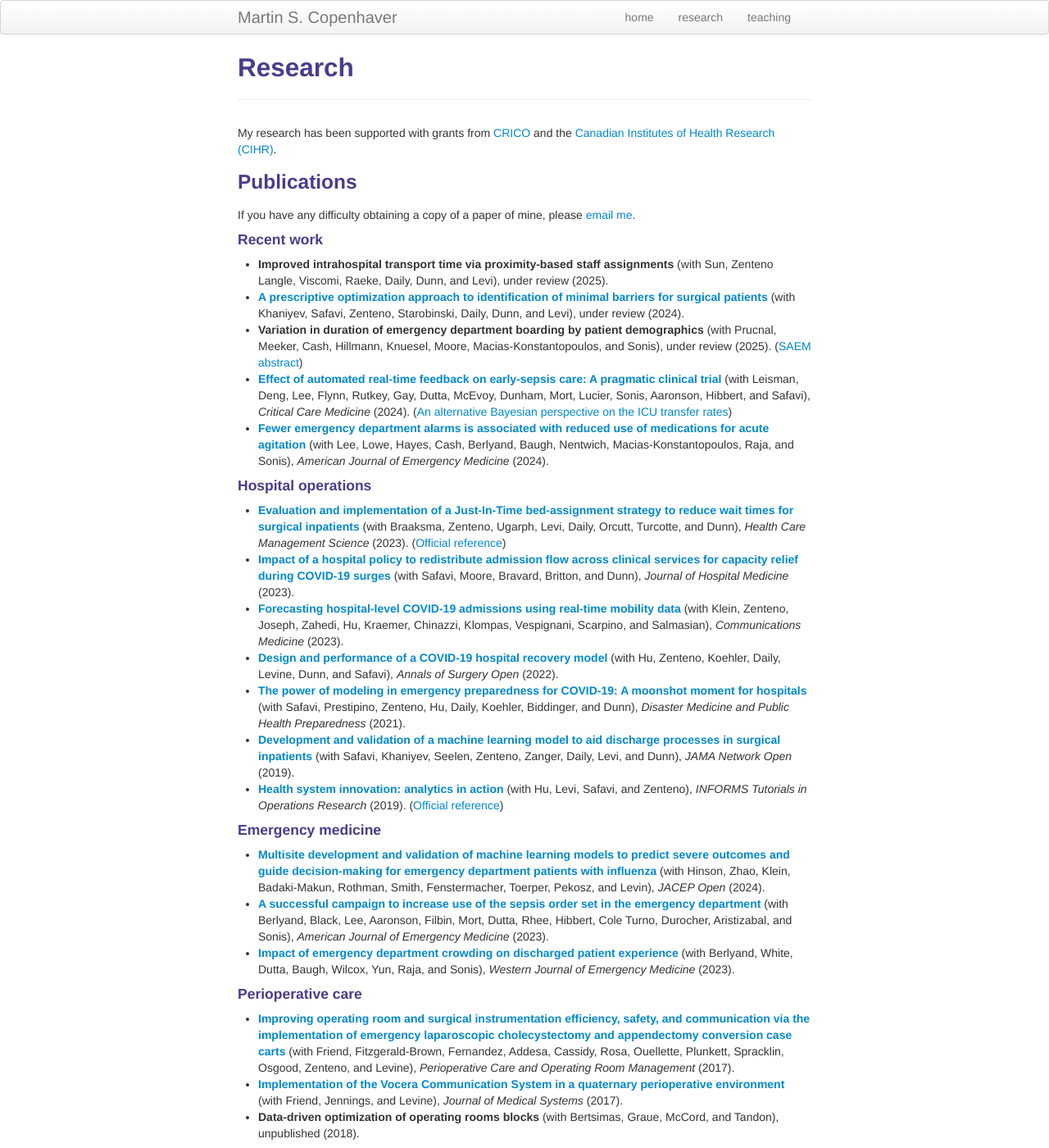
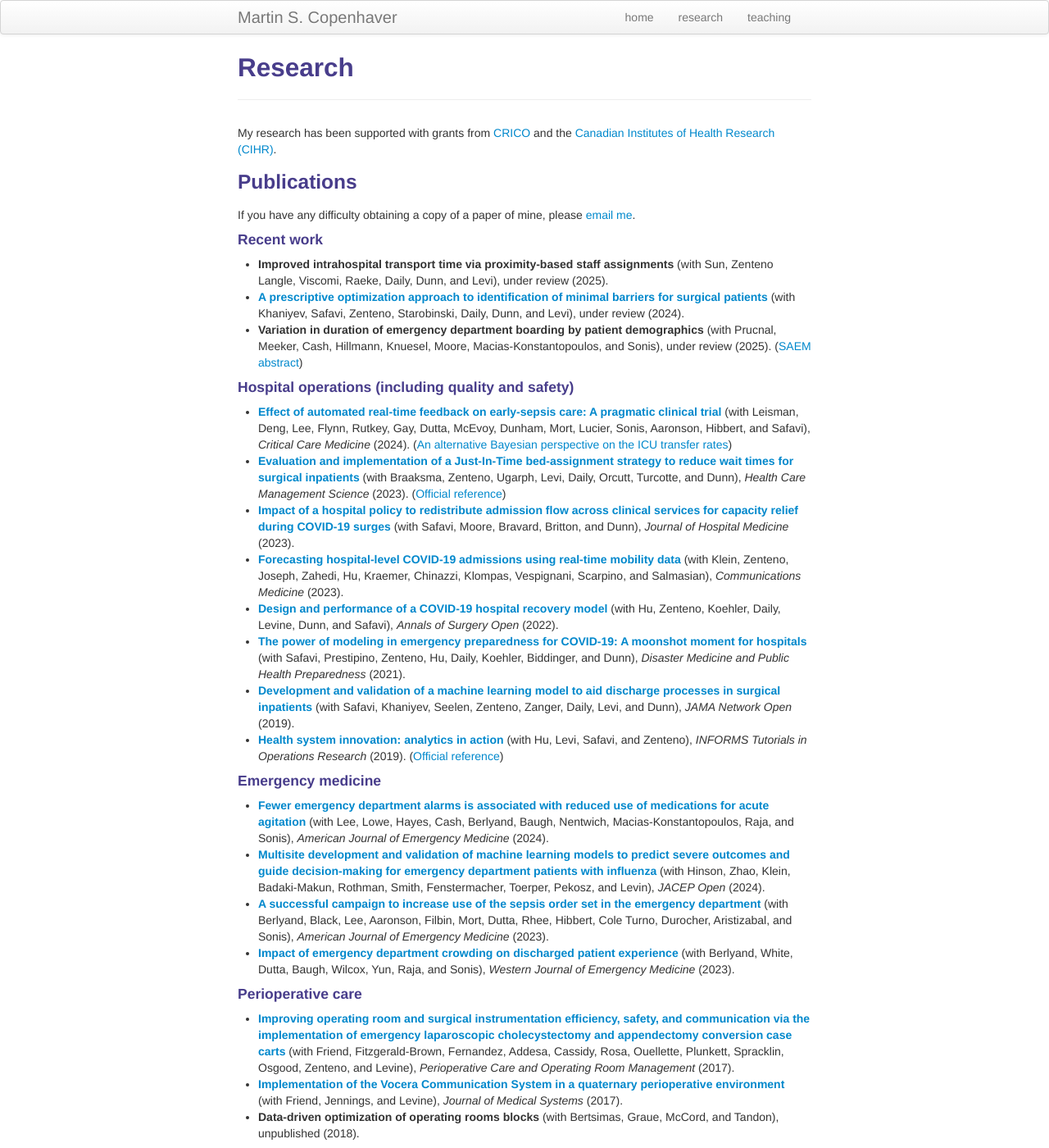
Before and after one commit to martincopenhaver/martincopenhaver.github.io, a Jekyll site: the page built from research.md, in a window 1280 px wide and 1400 px high. Shown: the whole window at 82% size. Built offline with Jekyll 4.4.1, drawn with Linux system fonts in a browser that asks for light colours; part of the change alters nothing that is shown.

Commit message:
Update research.md

```diff
--- a/research.md
+++ b/research.md
@@ -16,10 +16,9 @@ If you have any difficulty obtaining a copy of a paper of mine, please <a href="
 * **Improved intrahospital transport time via proximity-based staff assignments** (with Sun, Zenteno Langle, Viscomi, Raeke, Daily, Dunn, and Levi), under review (2025).
 * [**A prescriptive optimization approach to identification of minimal barriers for surgical patients**](https://www.medrxiv.org/content/10.1101/2023.03.24.23287694.pdf) (with Khaniyev, Safavi, Zenteno, Starobinski, Daily, Dunn, and Levi), under review (2024).
 * **Variation in duration of emergency department boarding by patient demographics** (with Prucnal, Meeker, Cash, Hillmann, Knuesel, Moore, Macias-Konstantopoulos, and Sonis), under review (2025). ([SAEM abstract](https://www.annemergmed.com/article/S0196-0644(24)00810-2/fulltext))
+
+#### Hospital operations (including quality and safety)
 * [**Effect of automated real-time feedback on early-sepsis care: A pragmatic clinical trial**](https://journals.lww.com/ccmjournal/abstract/9900/effect_of_automated_real_time_feedback_on.247.aspx) (with Leisman, Deng, Lee, Flynn, Rutkey, Gay, Dutta, McEvoy, Dunham, Mort, Lucier, Sonis, Aaronson, Hibbert, and Safavi), _Critical Care Medicine_ (2024). ([An alternative Bayesian perspective on the ICU transfer rates](/subpages/bayes-icu.md))
-* [**Fewer emergency department alarms is associated with reduced use of medications for acute agitation**](https://www.sciencedirect.com/science/article/abs/pii/S0735675724001773) (with Lee, Lowe, Hayes, Cash, Berlyand, Baugh, Nentwich, Macias-Konstantopoulos, Raja, and Sonis), _American Journal of Emergency Medicine_ (2024).
-
-#### Hospital operations
 * [**Evaluation and implementation of a Just-In-Time bed-assignment strategy to reduce wait times for surgical inpatients**](https://martincopenhaver.github.io/files/JIT_preprint.pdf) (with Braaksma, Zenteno, Ugarph, Levi, Daily, Orcutt, Turcotte, and Dunn), _Health Care Management Science_ (2023). ([Official reference](https://link.springer.com/article/10.1007/s10729-023-09638-3))
 * [**Impact of a hospital policy to redistribute admission flow across clinical services for capacity relief during COVID-19 surges**](https://shmpublications.onlinelibrary.wiley.com/doi/10.1002/jhm.13058) (with Safavi, Moore, Bravard, Britton, and Dunn), _Journal of Hospital Medicine_ (2023).
 * [**Forecasting hospital-level COVID-19 admissions using real-time mobility data**](https://www.nature.com/articles/s43856-023-00253-5) (with Klein, Zenteno, Joseph, Zahedi, Hu, Kraemer, Chinazzi, Klompas, Vespignani, Scarpino, and Salmasian), _Communications Medicine_ (2023).
@@ -29,6 +28,7 @@ If you have any difficulty obtaining a copy of a paper of mine, please <a href="
 * [**Health system innovation: analytics in action**](https://martincopenhaver.github.io/files/AnalyticsInAction.pdf) (with Hu, Levi, Safavi, and Zenteno), _INFORMS Tutorials in Operations Research_ (2019). ([Official reference](https://pubsonline.informs.org/doi/10.1287/educ.2019.0202))
 
 #### Emergency medicine
+* [**Fewer emergency department alarms is associated with reduced use of medications for acute agitation**](https://www.sciencedirect.com/science/article/abs/pii/S0735675724001773) (with Lee, Lowe, Hayes, Cash, Berlyand, Baugh, Nentwich, Macias-Konstantopoulos, Raja, and Sonis), _American Journal of Emergency Medicine_ (2024).
 * [**Multisite development and validation of machine learning models to predict severe outcomes and guide decision-making for emergency department patients with influenza**](https://onlinelibrary.wiley.com/doi/10.1002/emp2.13117) (with Hinson, Zhao, Klein, Badaki-Makun, Rothman, Smith, Fenstermacher, Toerper, Pekosz, and Levin), _JACEP Open_ (2024).
 * [**A successful campaign to increase use of the sepsis order set in the emergency department**](https://www.sciencedirect.com/science/article/abs/pii/S0735675723004126) (with Berlyand, Black, Lee, Aaronson, Filbin, Mort, Dutta, Rhee, Hibbert, Cole Turno, Durocher, Aristizabal, and Sonis), _American Journal of Emergency Medicine_ (2023).
 * [**Impact of emergency department crowding on discharged patient experience**](https://escholarship.org/uc/item/5tw0n5sc) (with Berlyand, White, Dutta, Baugh, Wilcox, Yun, Raja, and Sonis), _Western Journal of Emergency Medicine_ (2023).
```
